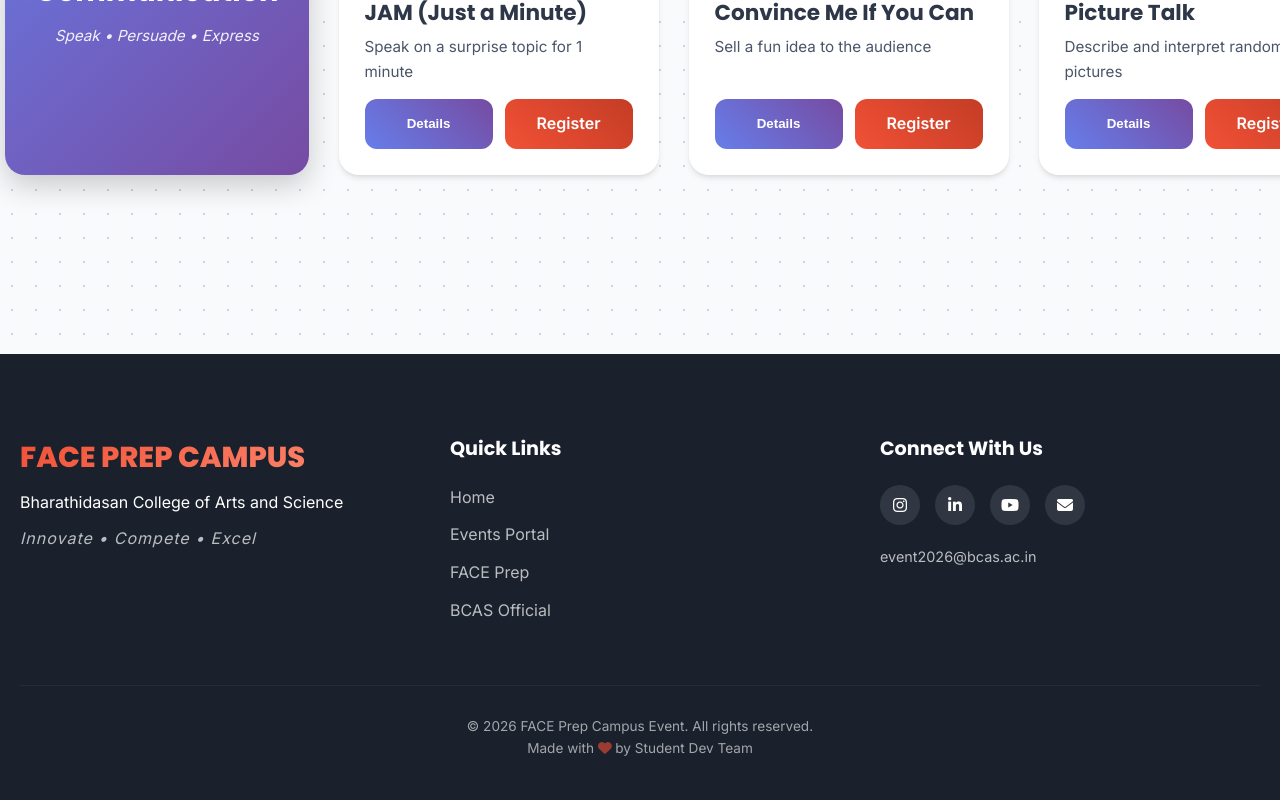
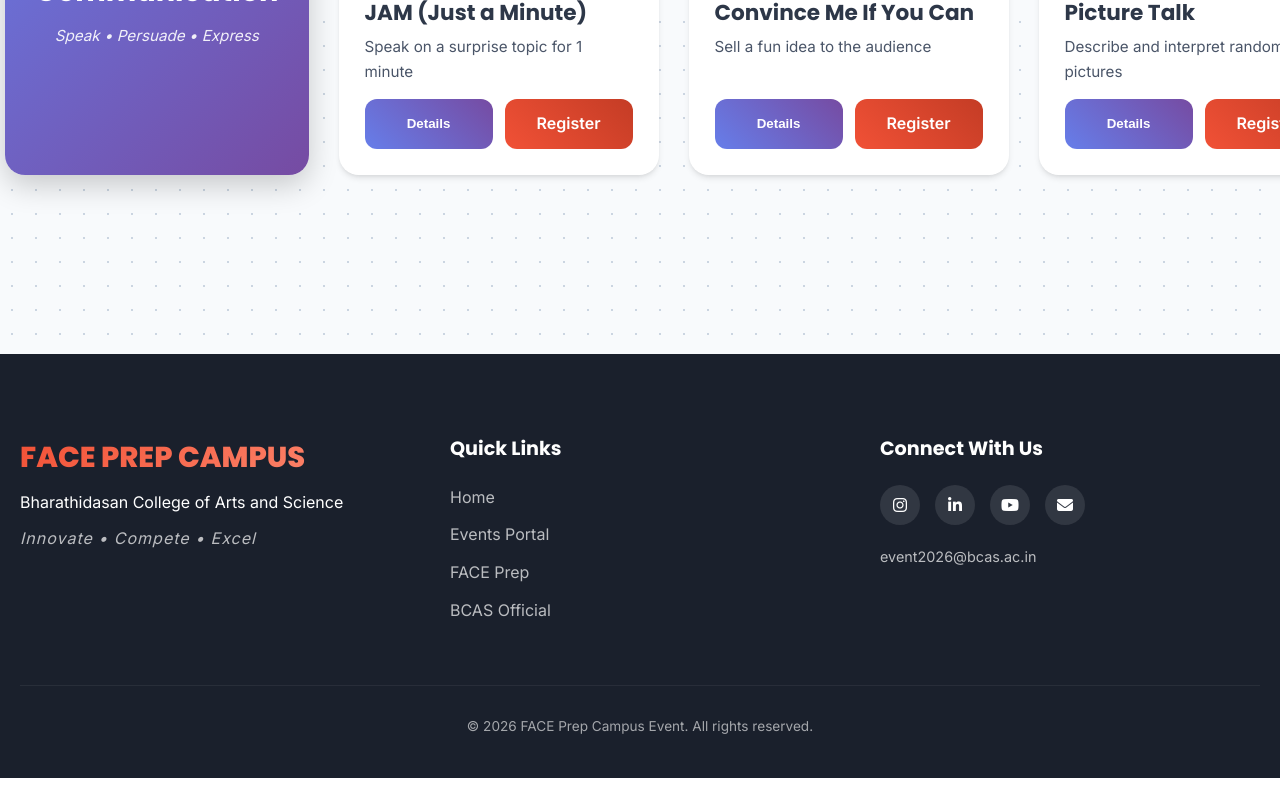
Before and after one commit to Frozen-47/Event-Handling, a React (Vite) app in the folder face-prep-campus/: page / in a window 1280 px wide. Shown: the part 1246-2046 px from the top of the page. After the commit the page ends 2024 px from the top, so only its background shows below. Built offline with nearby package versions, Linux system fonts and the light colour scheme.

Commit message:
feat: remove "Made with" section from footer; streamline footer content

```diff
--- a/face-prep-campus/src/components/Footer.jsx
+++ b/face-prep-campus/src/components/Footer.jsx
@@ -40,9 +40,6 @@ const Footer = () => {
         <div className="footer-bottom">
           <div className="divider"></div>
           <p>&copy; 2026 FACE Prep Campus Event. All rights reserved.</p>
-          <p className="made-with">
-            Made with <i className="fas fa-heart"></i> by Student Dev Team
-          </p>
         </div>
       </div>
     </footer>
```
